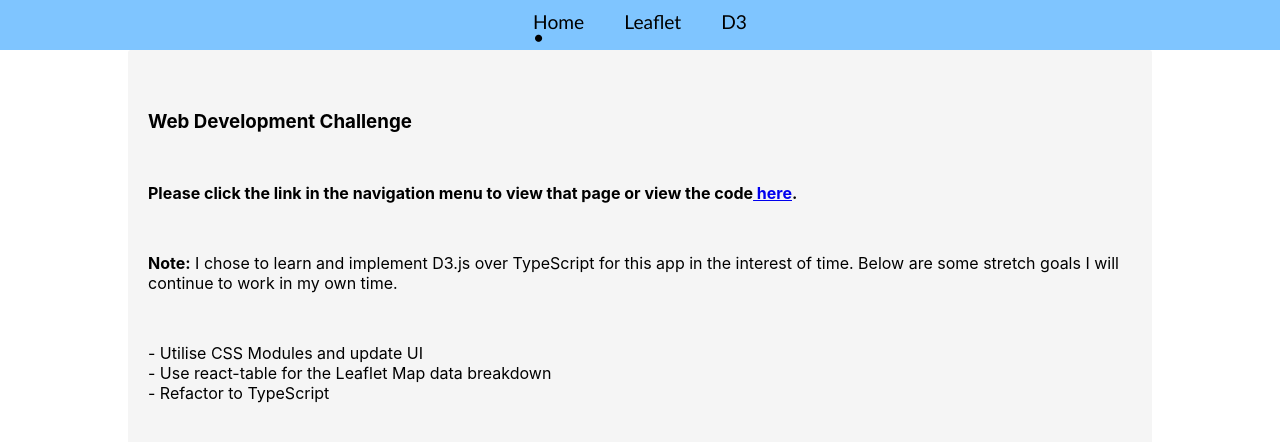
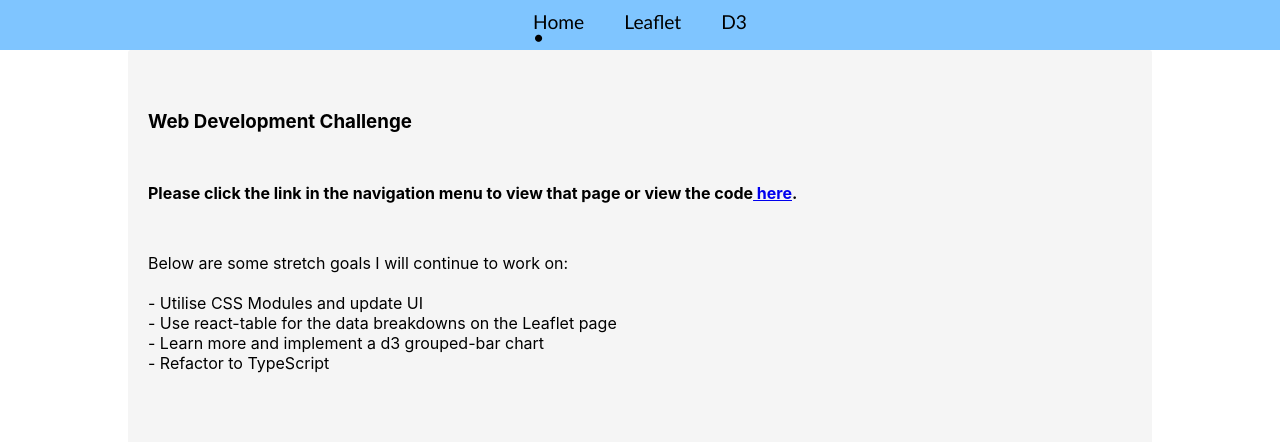
Before and after one commit to ChrisCooper0/Leaflet_Recharts, a React (Create React App) app: page / in a window 1280 px wide. Shown: the top 442 px of the page. Built offline with nearby package versions, Linux system fonts and the light colour scheme.

Commit message:
Updated BarChart & Home

```diff
--- a/src/components/BarChart.js
+++ b/src/components/BarChart.js
@@ -5,28 +5,32 @@ import { csv } from "d3";
 
 // Goal: Use d3 to return a grouped bar chart
 // Separate bars for each last outcome category grouped by crime type
-// Similar to this example: https://bl.ocks.org/bricedev/0d95074b6d83a77dc3ad
+// e.g. https://bl.ocks.org/bricedev/0d95074b6d83a77dc3ad
 // x axis = One bar for each "Crime type"
 // y axis = "Last outcome category" summed for each crime type
 
+// Initialise data variable and parse data using d3's csv function
 let data;
 
 csv("2020-01-city-of-london-street.csv").then((d) => {
   data = d;
-  console.log(data);
-  let crime = [];
-  let outcome = [];
+  let allCrimes = [];
+  let allOutcomes = [];
+  let allCrimesSum = null;
 
   for (let i = 0; i < data.length; i++) {
-    crime.push(data[i]["Crime type"]);
-    outcome.push(data[i]["Last outcome category"]);
+    allCrimes.push(data[i]["Crime type"]);
+    allOutcomes.push(data[i]["Last outcome category"]);
   }
+  allCrimesSum = allCrimes.length;
+
+  console.log(allCrimesSum, allCrimes, allOutcomes);
 });
 
 function BarChart() {
   return (
     <div>
-      <div id="d3">D3 Chart here</div>
+      <div>D3 Map</div>
     </div>
   );
 }
--- a/src/components/Home.css
+++ b/src/components/Home.css
@@ -12,3 +12,7 @@ h4,
 p {
   margin: 50px 20px;
 }
+
+.note {
+  margin-bottom: 0px;
+}
--- a/src/components/Home.js
+++ b/src/components/Home.js
@@ -11,14 +11,13 @@ function Home() {
           the code
           <a href="https://github.com/ChrisCooper0/valcri_test"> here</a>.
         </h4>
-        <p>
-          <strong>Note:</strong> I chose to learn and implement D3.js over
-          TypeScript for this app in the interest of time. Below are some
-          stretch goals I will continue to work in my own time.
+        <p class="note">
+          Below are some stretch goals I will continue to work on:
         </p>
         <ul className="stretch-goals">
           <li>- Utilise CSS Modules and update UI</li>
-          <li>- Use react-table for the Leaflet Map data breakdown</li>
+          <li>- Use react-table for the data breakdowns on the Leaflet page</li>
+          <li>- Learn more and implement a d3 grouped-bar chart</li>
           <li>- Refactor to TypeScript</li>
         </ul>
       </div>
```
